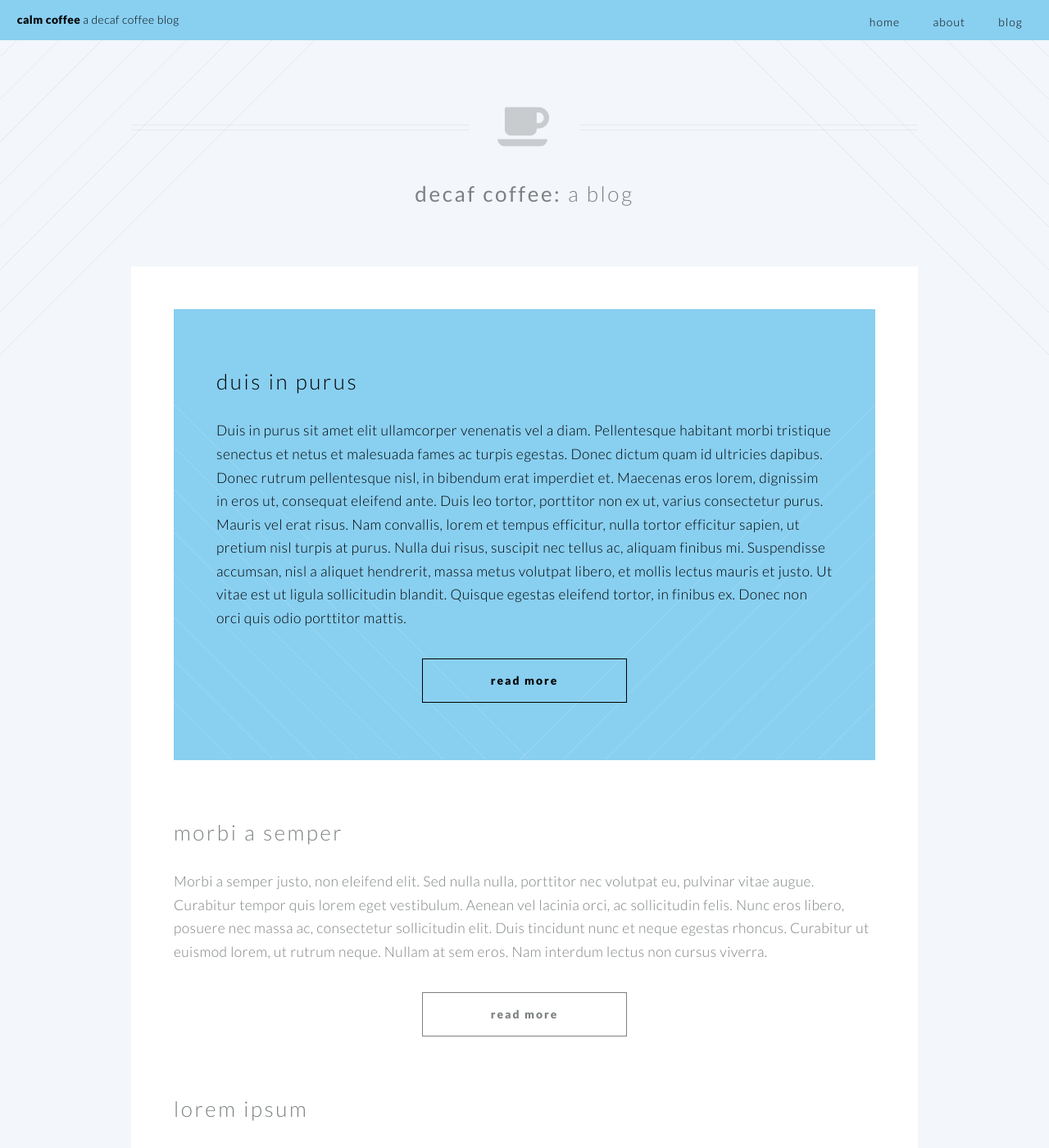
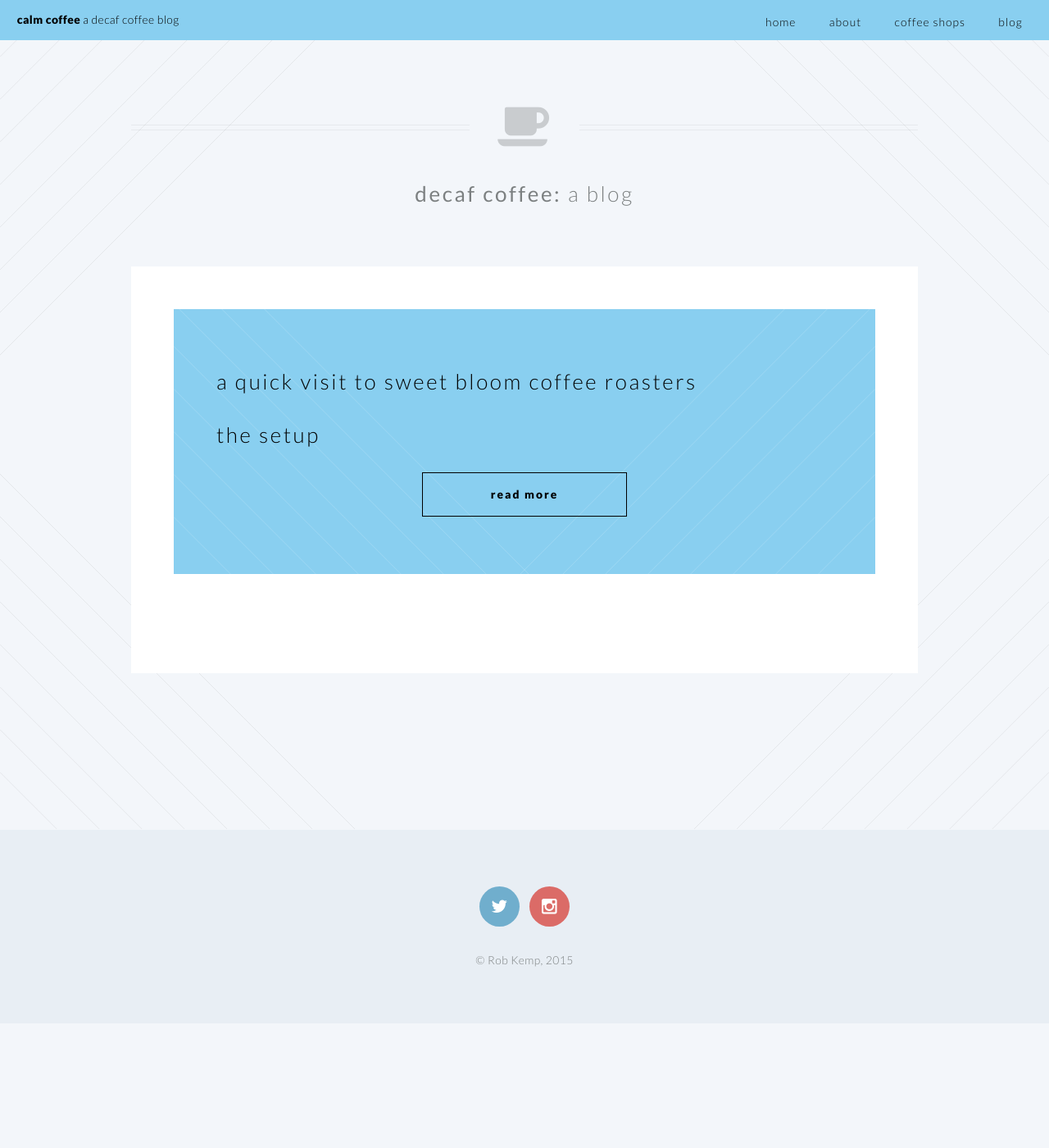
Before and after one commit to calmcoffee/calmcoffee.github.io, a Jekyll site: the page built from blog.html, in a window 1280 px wide and 1400 px high. Shown: the whole window at 82% size. Built offline with Jekyll 4.4.1, drawn with Linux system fonts in a browser that asks for light colours; some of the changed text lies outside the part shown.

Commit message:
initial blog post

```diff
--- a/_includes/header.html
+++ b/_includes/header.html
@@ -4,6 +4,7 @@
 					<ul>
 						<li><a href="/">Home</a></li>
                         <li><a href="/about.html">About</a></li>
+                        <li><a href="/coffeeshops.html">Coffee Shops</a></li>
                         <li><a href="/blog.html">Blog</a></li>
 						<!---<li class="submenu">
 							  <a href="">Layouts</a>
--- a/_posts/2014-08-07-first-post.markdown
+++ /dev/null
@@ -1,12 +0,0 @@
----
-layout: post
-title:  "Lorem Ipsum"
-date:   2014-08-31 14:36:23
-permalink: /first-post.html
----
-
-Lorem ipsum dolor sit amet, consectetur adipiscing elit. Suspendisse at metus augue. In fringilla nibh ac efficitur blandit. Nullam eu pretium mi. Cum sociis natoque penatibus et magnis dis parturient montes, nascetur ridiculus mus. Curabitur vulputate lacinia tortor, vel ultrices ligula. Etiam hendrerit aliquam tristique. Nulla tincidunt tortor id quam dignissim fermentum.
-
-Duis in purus sit amet elit ullamcorper venenatis vel a diam. Pellentesque habitant morbi tristique senectus et netus et malesuada fames ac turpis egestas. Donec dictum quam id ultricies dapibus. Donec rutrum pellentesque nisl, in bibendum erat imperdiet et. Maecenas eros lorem, dignissim in eros ut, consequat eleifend ante. Duis leo tortor, porttitor non ex ut, varius consectetur purus. Mauris vel erat risus. Nam convallis, lorem et tempus efficitur, nulla tortor efficitur sapien, ut pretium nisl turpis at purus. Nulla dui risus, suscipit nec tellus ac, aliquam finibus mi. Suspendisse accumsan, nisl a aliquet hendrerit, massa metus volutpat libero, et mollis lectus mauris et justo. Ut vitae est ut ligula sollicitudin blandit. Quisque egestas eleifend tortor, in finibus ex. Donec non orci quis odio porttitor mattis.
-
-Duis ut blandit lorem. Suspendisse potenti. Donec maximus blandit neque dapibus hendrerit. Praesent dignissim turpis eu nisl varius tempor. Interdum et malesuada fames ac ante ipsum primis in faucibus. Curabitur in volutpat felis. Sed eget neque vel risus fermentum maximus a vel arcu. Vivamus non lorem mattis, vehicula metus eu, pellentesque mauris. Nunc fermentum efficitur justo, et rutrum mi finibus non. Sed vehicula eros id elit elementum rhoncus. Nullam quis tellus vitae metus eleifend pharetra eget interdum nulla. Integer sit amet imperdiet urna.
--- a/_posts/2014-08-31-duis-in-purus.markdown
+++ /dev/null
@@ -1,13 +0,0 @@
----
-layout: post
-title:  "Duis in purus"
-date:   2014-09-07 14:36:23
-categories: Duis
----
-Duis in purus sit amet elit ullamcorper venenatis vel a diam. Pellentesque habitant morbi tristique senectus et netus et malesuada fames ac turpis egestas. Donec dictum quam id ultricies dapibus. Donec rutrum pellentesque nisl, in bibendum erat imperdiet et. Maecenas eros lorem, dignissim in eros ut, consequat eleifend ante. Duis leo tortor, porttitor non ex ut, varius consectetur purus. Mauris vel erat risus. Nam convallis, lorem et tempus efficitur, nulla tortor efficitur sapien, ut pretium nisl turpis at purus. Nulla dui risus, suscipit nec tellus ac, aliquam finibus mi. Suspendisse accumsan, nisl a aliquet hendrerit, massa metus volutpat libero, et mollis lectus mauris et justo. Ut vitae est ut ligula sollicitudin blandit. Quisque egestas eleifend tortor, in finibus ex. Donec non orci quis odio porttitor mattis.
-
-Duis ut blandit lorem. Suspendisse potenti. Donec maximus blandit neque dapibus hendrerit. Praesent dignissim turpis eu nisl varius tempor. Interdum et malesuada fames ac ante ipsum primis in faucibus. Curabitur in volutpat felis. Sed eget neque vel risus fermentum maximus a vel arcu. Vivamus non lorem mattis, vehicula metus eu, pellentesque mauris. Nunc fermentum efficitur justo, et rutrum mi finibus non. Sed vehicula eros id elit elementum rhoncus. Nullam quis tellus vitae metus eleifend pharetra eget interdum nulla. Integer sit amet imperdiet urna.
-
-Morbi a semper justo, non eleifend elit. Sed nulla nulla, porttitor nec volutpat eu, pulvinar vitae augue. Curabitur tempor quis lorem eget vestibulum. Aenean vel lacinia orci, ac sollicitudin felis. Nunc eros libero, posuere nec massa ac, consectetur sollicitudin elit. Duis tincidunt nunc et neque egestas rhoncus. Curabitur ut euismod lorem, ut rutrum neque. Nullam at sem eros. Nam interdum lectus non cursus viverra.
-
-Duis eget magna at arcu tincidunt ultricies. Curabitur in facilisis sem, nec bibendum eros. Nunc fringilla imperdiet diam sed viverra. Vivamus lobortis dignissim mi. Lorem ipsum dolor sit amet, consectetur adipiscing elit. Morbi laoreet eu diam eu pellentesque. Duis tempus metus urna, vel faucibus ligula pharetra euismod. Donec rhoncus blandit posuere. Mauris mattis dolor est, dictum venenatis augue facilisis sit amet. Ut ante odio, congue eget arcu nec, semper eleifend urna. Donec rutrum pretium odio non pellentesque. Vestibulum ante ipsum primis in faucibus orci luctus et ultrices posuere cubilia Curae; Nullam pellentesque nulla at tincidunt ultrices. Donec finibus malesuada magna. Phasellus eget tortor in lectus vehicula viverra sit amet sit amet purus.
--- a/_posts/2014-10-29-morbi-a-semper.md
+++ /dev/null
@@ -1,9 +0,0 @@
----
-layout: post
-title:  "Morbi a Semper"
-date:   2014-08-31 14:36:23
----
-
-Morbi a semper justo, non eleifend elit. Sed nulla nulla, porttitor nec volutpat eu, pulvinar vitae augue. Curabitur tempor quis lorem eget vestibulum. Aenean vel lacinia orci, ac sollicitudin felis. Nunc eros libero, posuere nec massa ac, consectetur sollicitudin elit. Duis tincidunt nunc et neque egestas rhoncus. Curabitur ut euismod lorem, ut rutrum neque. Nullam at sem eros. Nam interdum lectus non cursus viverra.
-
-Duis eget magna at arcu tincidunt ultricies. Curabitur in facilisis sem, nec bibendum eros. Nunc fringilla imperdiet diam sed viverra. Vivamus lobortis dignissim mi. Lorem ipsum dolor sit amet, consectetur adipiscing elit. Morbi laoreet eu diam eu pellentesque. Duis tempus metus urna, vel faucibus ligula pharetra euismod. Donec rhoncus blandit posuere. Mauris mattis dolor est, dictum venenatis augue facilisis sit amet. Ut ante odio, congue eget arcu nec, semper eleifend urna. Donec rutrum pretium odio non pellentesque. Vestibulum ante ipsum primis in faucibus orci luctus et ultrices posuere cubilia Curae; Nullam pellentesque nulla at tincidunt ultrices. Donec finibus malesuada magna. Phasellus eget tortor in lectus vehicula viverra sit amet sit amet purus.
--- /dev/null
+++ b/_posts/2016-04-09-sweet-bloom.md
@@ -0,0 +1,41 @@
+---
+layout: post
+title:  "a quick visit to Sweet Bloom Coffee Roasters"
+date:   2016-04-09
+permalink: /sweet.bloom.html
+---
+
+## the setup
+
+So I've debated a lot about what should be my first post.  I have quite a few visits and beans ready to go, but I decided to go with my most recent visit to Sweet Bloom Coffee Roasters in Lakewood.
+
+To start, I haven't been telling shops I was starting a blog or anything like that, so they didn't know it when I walked in.  I did this because I wanted a genuine experience and I also was a bit scared to (see the About where I mention my anxiety).  This is what followed.
+
+P.S. There is a summary at the end if you're pressed for time.
+
+
+## initial impressions
+
+<img src="img/sweetbloom1.jpg" alt="Sweet Bloom Coffee Roasters" style="width: 500px;"/>
+
+I'm used to specialty coffee shops in really unique buildings, but this was the most unique.  It is tucked away on a side street off Colfax in what looks like and old auto repair shop.  It's almost hard to see from the street.  When you walk in, you see what seems to matter most to them, their roasting process.  It's incredible.  The roaster was actively working on a batch as I was ordering and the other patrons seemed like this was just what happens here.  I thought it was incredible to see what was going on and feel like I was getting and inside look.
+
+
+## ordering
+
+When I approached the counter, I was greeted and then the barista went back to carefully preparing the pour-over for the person in front of me.  She was clearly passionate and answered all of his questions about the brew process.  It was my kind of place.  I ordered my decaf latte (which is a departure from my other shop reviews, more on this in other posts) and she went to summon another barista.  Who was just as polite and nice.  We made small talk about other shops using Sweet Bloom and where I lived and the shops in town.  It was great.  While they took their time making my coffee, they were also quick and efficient, leaving me with my coffee and the bag of beans I bought.
+
+
+## the coffee
+
+I'm still learning about tasting and notes and all of that, so I've been sticking to milk based drinks that doesn't overpower the coffee.  I feel like you can really tell a lot about a shop based on how much care they put into their milk.
+
+All that to say, I was very impressed by this latte.  It came with some great latte art that I forgot to take a picture of, but trust me, it was cool.  The initial taste has that brilliant lemon-y espresso taste you get from a great shot and the foam was awesome.  As the drink went on it was nice and balanced, with a deeper flavor than some other beans I've had.  I felt like it had a chocolate overtone to it.  It was well balanced enough that it still finished pretty clean and had a bright first taste.  I liked it so much that I bought the beans.
+
+<img src="img/sweetbloom2.jpg" alt="Sweet Bloom Coffee Beans" style="width: 500px;"/>
+
+
+
+
+## final word
+Sweet Bloom is a favorite of a bunch of shops I've been to, but seeing them in person was a treat.  The cafe is open from Monday to Saturday 7AM to 1PM, so it's more for morning people.  They are wholesaled into a ton of shops and they offer coffee, subscriptions, and more on their website.  I'll be back for sure and in a spoiler to other posts, I love their beans at home.
--- a/about.html
+++ b/about.html
@@ -8,9 +8,9 @@ layout: default
         <h2>about calm coffee</h2>
     </header>
     <section class="wrapper style4 container">
-        <p> I came up with the idea for this blog right after going <strong>decaf</strong> to help with my anxiety.  I am a huge coffee fan.  I drank a ton, and I work in downtown Denver, which means I was drinking the good stuff.  I'd gotten to where I'd drive across town for a specific cup. I was pretty disappointed at having to miss out, but I noticed some shops had decaf on the menu.  I respected these shops and gave them a try.  It was great stuff.  None of my research had unearthed these places as great for decaf.  Most listed "top-10 best decaf coffees" but they weren't really up to par for the most part.
+        <p> I came up with the idea for this blog right after going <b>decaf</b> to help with my anxiety.  I am a huge coffee fan.  I drank a ton, and I work in downtown Denver, which means I was drinking the good stuff.  I'd gotten to where I'd drive across town for a specific cup. I was pretty disappointed at having to miss out, but I noticed some shops had decaf on the menu.  I respected these shops and gave them a try.  It was great stuff.  None of my research had unearthed these places as great for decaf.  Most listed "top-10 best decaf coffees" but they weren't really up to par for the most part.
 
-This blog aims to change that.  It's going to chronicle my journey as I seek out great shops and great experiences while also drinking decaf.  I'm sure things will change and evolve as I learn more and things move along, but one thing will stay the same, a <emphasis>positive</emphasis> focus on places and brands that provide great decaf coffee.  That means I probably won't be writing negative reviews, I'll just not review those places.  This blog should show folks where <emphasis>to</emphasis> go, so that's what I'll focus on.</p>
+This blog aims to change that.  It's going to chronicle my journey as I seek out great shops and great experiences while also drinking decaf.  I'm sure things will change and evolve as I learn more and things move along, but one thing will stay the same, a <i>positive</i> focus on places and brands that provide great decaf coffee.  That means I probably won't be writing negative reviews, I'll just not review those places.  This blog should show folks where <i>to</i> go, so that's what I'll focus on.</p>
     </section>
         {% include google_analytics.html %}
 
```
Also changed, not shown: 2 other files.
